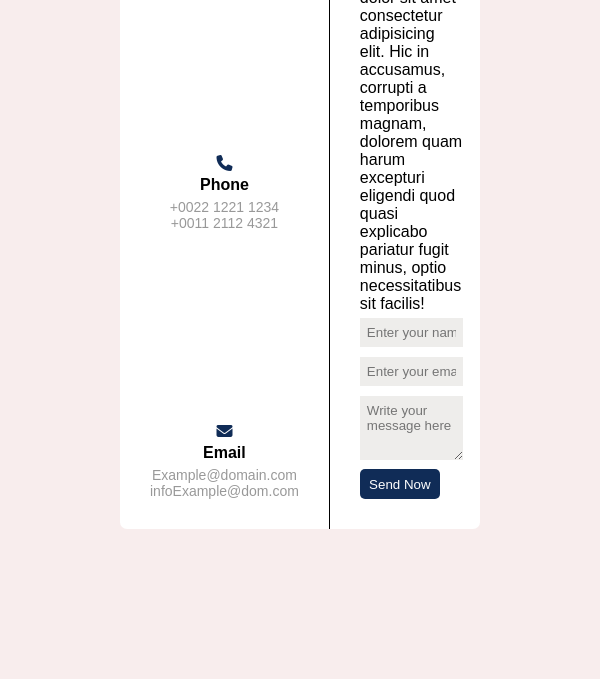
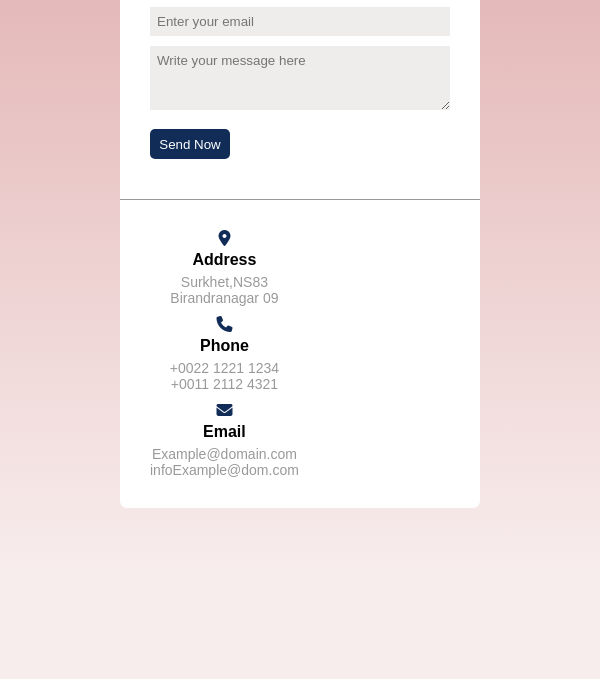
Before and after one commit to anmolthakur-01/ContectUs-Form, a plain HTML site: page index.html in a window 600 px wide. Shown: the part 293-972 px from the top of the page. After the commit the page ends 871 px from the top, so only its background shows below. Drawn offline with Linux system fonts and the light colour scheme.

Commit message:
Create responsive webpage

```diff
--- a/index.html
+++ b/index.html
@@ -9,6 +9,25 @@
 </head>
 <body>
     <div class="outer-container">
+
+        <div class="main-content">
+
+            <div class="header">
+                <h2>Send us a message</h2>
+
+                <p>Lorem ipsum dolor sit amet consectetur adipisicing elit. Hic in accusamus, corrupti a temporibus magnam, dolorem quam harum excepturi eligendi quod quasi explicabo pariatur fugit minus, optio necessitatibus sit facilis!</p>
+            </div>
+
+            <div class="input">
+                <input class="input1" type="text" placeholder="Enter your name"><br>
+
+                <input class="input2" type="text" placeholder="Enter your email"><br>
+
+                <textarea name="feedback" class="input3" placeholder="Write your message here"></textarea><br>
+
+                <button class="submit-btn" type="submit">Send Now</button>
+            </div>
+        </div>
 
         <div class="contect-info">
 
@@ -37,26 +56,6 @@
                 <p>Example@domain.com <br> infoExample@dom.com</p>
             </div>
         </div>
-
-
-        <div class="main-content">
-
-            <div class="header">
-                <h2>Send us a message</h2>
-
-                <p>Lorem ipsum dolor sit amet consectetur adipisicing elit. Hic in accusamus, corrupti a temporibus magnam, dolorem quam harum excepturi eligendi quod quasi explicabo pariatur fugit minus, optio necessitatibus sit facilis!</p>
-            </div>
-
-            <div class="input">
-                <input class="input1" type="text" placeholder="Enter your name"><br>
-
-                <input class="input2" type="text" placeholder="Enter your email"><br>
-
-                <textarea name="feedback" class="input3" placeholder="Write your message here"></textarea><br>
-
-                <button class="submit-btn" type="submit">Send Now</button>
-            </div>
-        </div>
     </div>
 </body>
 </html>
--- a/style.css
+++ b/style.css
@@ -33,7 +33,7 @@ body{
     flex-direction: column;   /* To add the elements into column */
     justify-content: space-between;   /* For adding the space between the .phone-no .email .address div */
     padding: 30px;
-    border-right: 1.5px solid black;  /* Use for add vertical line between the two .contect-info and .main-content divs */
+    border-left: 1.5px solid #999;  /* Use for add vertical line between the two .contect-info and .main-content divs */
 }
 
 .contect-info .address{
@@ -81,7 +81,7 @@ body{
 .input2{
     margin: 5px 0;
     padding: 7px;
-    width: 100%;
+    width: 100% ;
     border: none;
     background-color: #EEEDEB;
 }
@@ -104,3 +104,73 @@ body{
     height: 30px;
     width: 80px;
 }
+
+
+/* Media query use to make website responsive */
+
+@media screen and (max-width:600px) {
+    body{
+        background-image: linear-gradient(#db9f9f, #F8EDED);
+        display: grid;
+        justify-content: center;
+        align-items: center;
+    }
+    .outer-container{
+        background-color: white;
+        margin: 50px;
+        border: none;
+        width: 85vw;
+        display: flex;
+        flex-direction: column;
+    }
+    .contect-info{
+        text-align: center;
+        display: grid;
+        row-gap: 10px;
+        justify-content: center;
+        border-top: 1.5px solid #999;
+        border-left: none;
+    }
+    .header h2{
+        margin-bottom: 10px;
+    }
+    .main-content .input{
+        margin: 10px 0;
+    }
+    .main-content .submit-btn{
+        margin-top:10px;
+    }
+}
+
+@media screen and (max-width:950px) and (min-width:600px){
+    body{
+        background-color: #F8EDED;
+        display: grid;
+        justify-content: center;
+        align-items: center;
+    }
+    .outer-container{
+        background-color: white;
+        margin: 70px;
+        border: none;
+        border-radius: 7px;
+        width: 60vw;
+        display: flex;
+        flex-direction: column;
+    }
+    .contect-info{
+        border-left: none;
+        border-top: 1.5px solid #999;
+        flex-direction: row;
+        justify-content: space-between;
+    }
+    .main-content .header h2{
+        margin-bottom: 10px;
+    }
+    .main-content .input{
+        margin: 10px 0;
+    }
+    .main-content .submit-btn{
+        margin-top:10px;
+    }
+}
```
